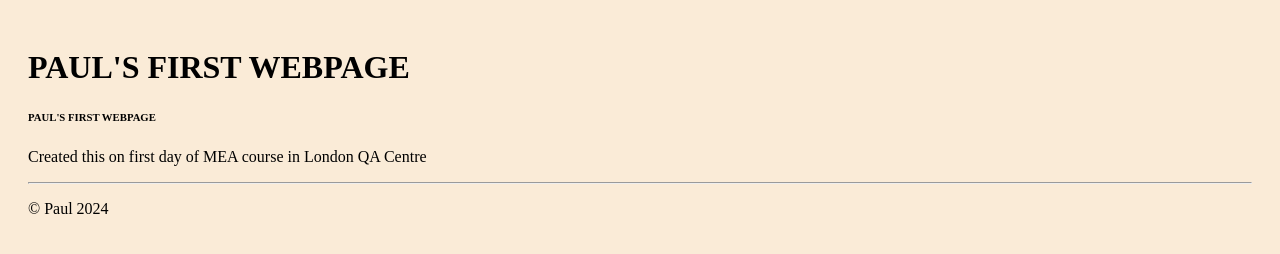
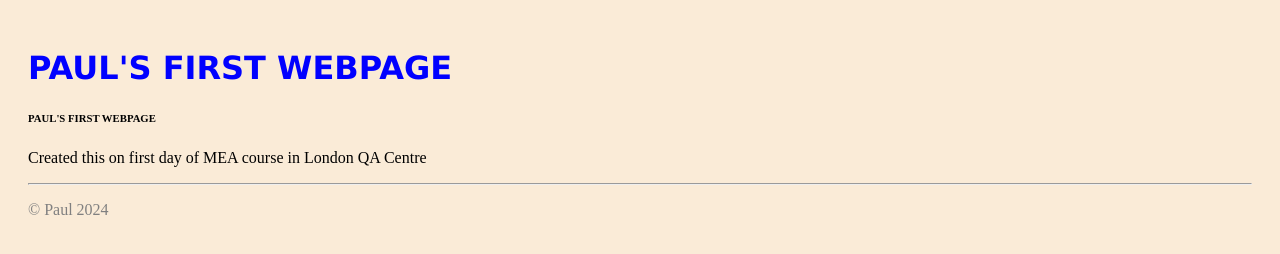
Before and after one commit to PaulHumph/monday, a plain HTML site: page index.html in a window 1280 px wide. Drawn offline with Linux system fonts and the light colour scheme.

Commit message:
Added styles for h1 and footer tags in styles.css

```diff
--- a/styles.css
+++ b/styles.css
@@ -2,3 +2,12 @@ body    {
     background-color: antiquewhite;
     padding: 20px;
 }
+
+h1      {
+    font-family: Verdana, Geneva, Tahoma, sans-serif;
+    color: blue;
+}
+
+footer  {
+    color: grey;
+}
```
